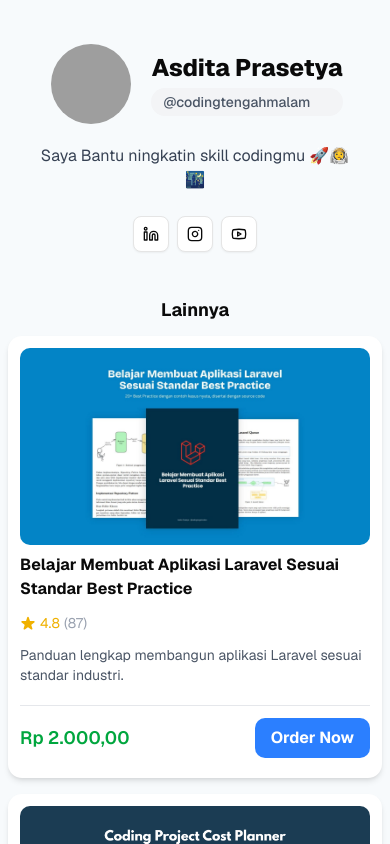
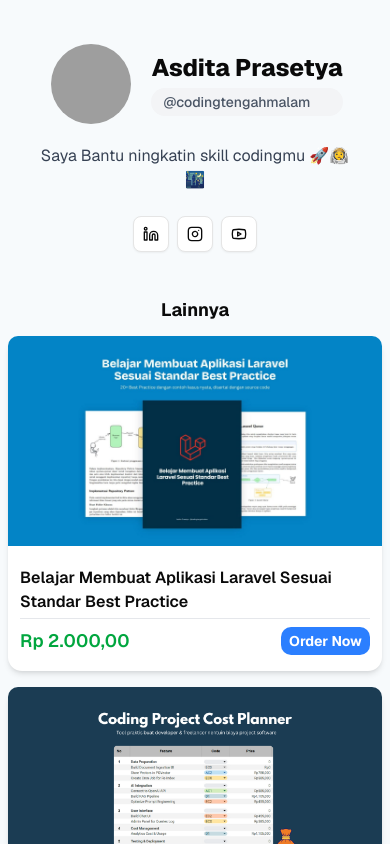
Before and after one commit to hellodit/linkinbio, a Next.js app: page / in a window 390 px wide. Shown: the top 844 px of the page. Built offline with nearby package versions, Linux system fonts and the light colour scheme; grey boxes are pictures that could not be loaded.

Commit message:
Refactor ProductLinkCard component to improve layout and responsiveness. Adjust image handling and styling for better visual presentation, including a new aspect ratio for images and enhanced text organization. Update button styling for improved user interaction.

```diff
--- a/src/app/components/ProductLinkCard.tsx
+++ b/src/app/components/ProductLinkCard.tsx
@@ -13,32 +13,29 @@
   return (
     <a
       href={url}
-      className={`block bg-white mb-2 rounded-xl shadow-md p-3 sm:p-4 flex flex-col gap-2 sm:gap-4 items-center w-full max-w-sm sm:max-w-full mx-auto hover:shadow-lg transition-shadow duration-200${isFeatured ? "border-2 border-blue-400" : ""}`}
+      className={`block bg-white mb-2 rounded-xl shadow-md sm:p-4 flex flex-col gap-2 sm:gap-4 items-center w-full max-w-sm sm:max-w-full mx-auto hover:shadow-lg transition-shadow duration-200${isFeatured ? "border-2 border-blue-400" : ""}`}
     >
+      <div className="w-full aspect-[16/9]">
         <img
           src={thumbnail}
           alt={name}
-        className="rounded-lg w-full h-full sm:h-56 object-cover bg-gray-100"
+          className="rounded-t-lg w-full h-full object-cover bg-gray-100"
         />
-      <div className="font-bold text-base sm:text-lg mb-1 sm:mb-2 w-full text-left">{name}</div>
-      <div className="flex items-center gap-1 text-yellow-500 text-sm mb-1 w-full">
-        <svg xmlns="http://www.w3.org/2000/svg" fill="currentColor" viewBox="0 0 20 20" className="w-4 h-4 inline"><path d="M9.049 2.927c.3-.921 1.603-.921 1.902 0l1.286 3.967a1 1 0 00.95.69h4.175c.969 0 1.371 1.24.588 1.81l-3.38 2.455a1 1 0 00-.364 1.118l1.287 3.966c.3.922-.755 1.688-1.54 1.118l-3.38-2.454a1 1 0 00-1.175 0l-3.38 2.454c-.784.57-1.838-.196-1.54-1.118l1.287-3.966a1 1 0 00-.364-1.118L2.05 9.394c-.783-.57-.38-1.81.588-1.81h4.175a1 1 0 00.95-.69l1.286-3.967z"/></svg>
-        4.8
-        <span className="text-gray-400">({reviewCount})</span>
       </div>
-      <div className="text-gray-600 text-sm mb-2 w-full text-left">{description}</div>
-      <hr className="w-full border-t border-gray-200 my-1" />
-      <div className="w-full flex flex-row items-center gap-2 mb-2">
+      <div className="p-3 w-full">
+        <div className="font-semibold text-base sm:text-lg mb-1 sm:mb-2 w-full text-left">{name}</div>
+        <div className="w-full flex flex-row items-center gap-2 mb-1 border-t border-gray-200 pt-2">
           <div className="text-lg font-semibold text-green-600 flex-1 text-left">
             {formatRupiah(price)}
           </div>
           <button
             type="button"
-          className="bg-blue-500 hover:bg-blue-600 text-white font-bold py-2 px-4 rounded-lg transition-colors duration-200"
+            className="bg-blue-500 hover:bg-blue-600 text-white font-bold text-sm py-1 px-2 rounded-lg transition-colors duration-200"
           >
             Order Now
           </button>
         </div>
+      </div>
     </a>
   );
 }
```
Lines whose indentation alone changed are shown as unchanged.
